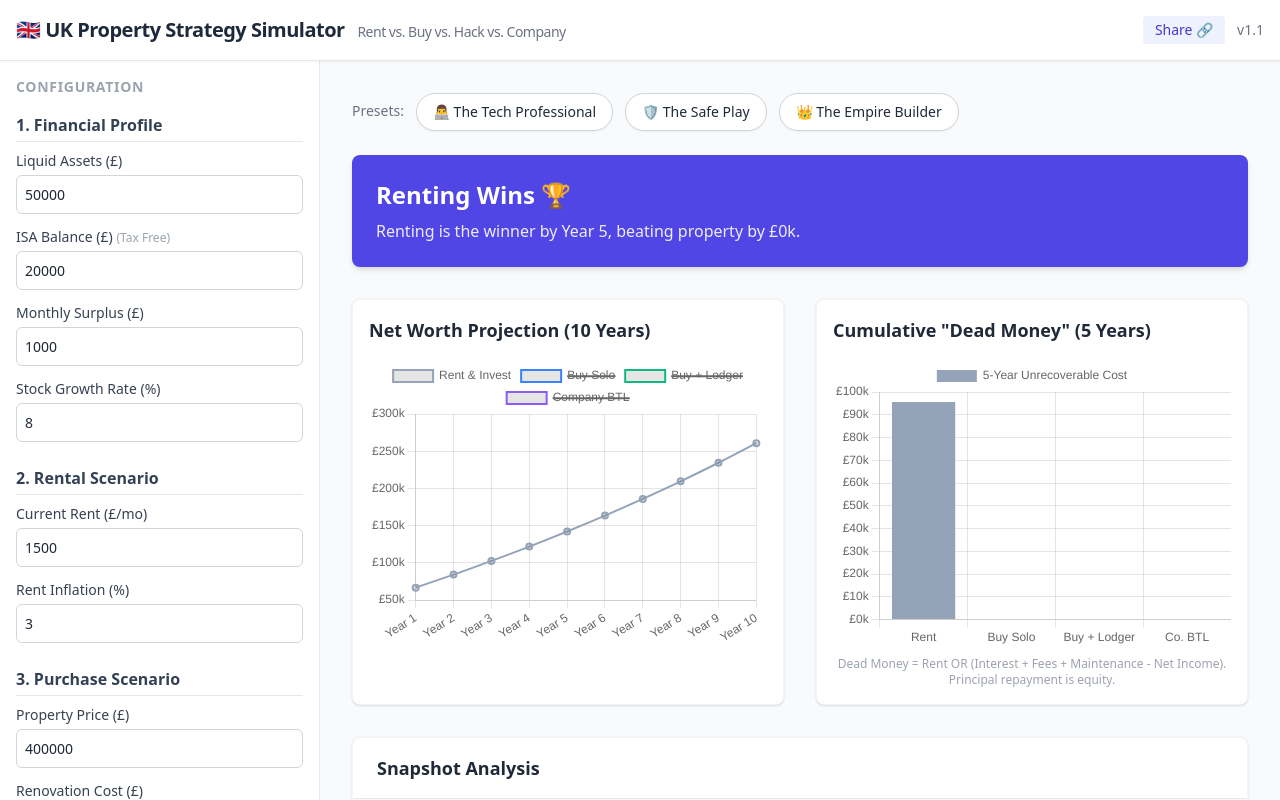
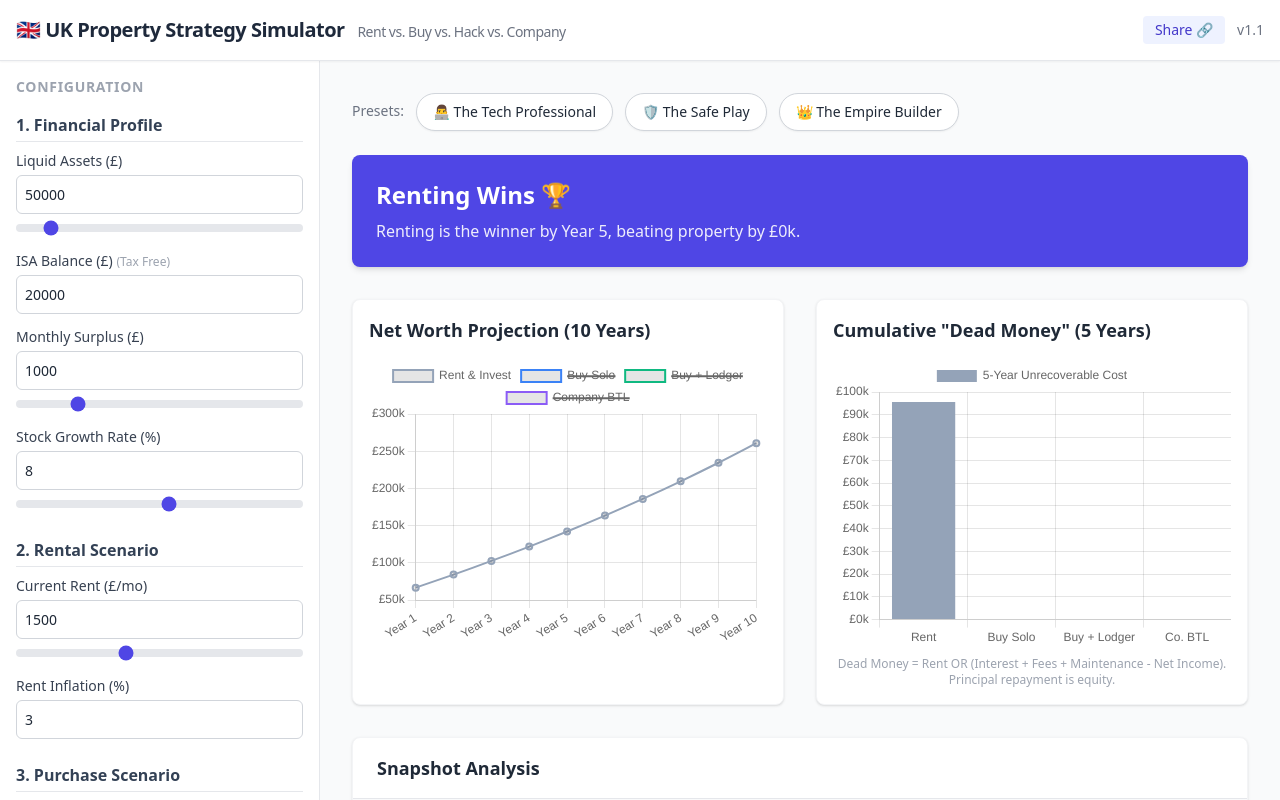
Before and after one commit to itsmuaaz/rent-vs-buy, a plain HTML site: page index.html in a window 1280 px wide. Drawn offline with nearby package versions, Linux system fonts and the light colour scheme.

Commit message:
feat: add range sliders for interactive exploratory analysis

```diff
--- a/index.html
+++ b/index.html
@@ -973,7 +973,46 @@
             });
         }
 
+        // --- UX Features ---
+        function setupSliders() {
+            const config = {
+                liquidAssets: { min: 0, max: 500000, step: 1000 },
+                monthlySavings: { min: 0, max: 5000, step: 50 },
+                stockGrowth: { min: 0, max: 15, step: 0.1 },
+                currentRent: { min: 0, max: 4000, step: 50 },
+                propertyPrice: { min: 100000, max: 1000000, step: 5000 }
+            };
+
+            for (const [id, cfg] of Object.entries(config)) {
+                const numInput = document.getElementById(id);
+                if (!numInput) continue;
+
+                const range = document.createElement('input');
+                range.type = 'range';
+                range.min = cfg.min;
+                range.max = cfg.max;
+                range.step = cfg.step;
+                range.value = numInput.value;
+                range.className = "w-full mt-2 h-2 bg-gray-200 rounded-lg appearance-none cursor-pointer accent-indigo-600";
+
+                // Sync Range -> Number
+                range.addEventListener('input', (e) => {
+                    numInput.value = e.target.value;
+                    calculateAll();
+                });
+
+                // Sync Number -> Range
+                numInput.addEventListener('input', (e) => {
+                    range.value = e.target.value;
+                });
+
+                // Insert
+                numInput.parentNode.appendChild(range);
+            }
+        }
+
         // Init
+        setupSliders();
         loadFromURL();
         calculateAll();
 
```
